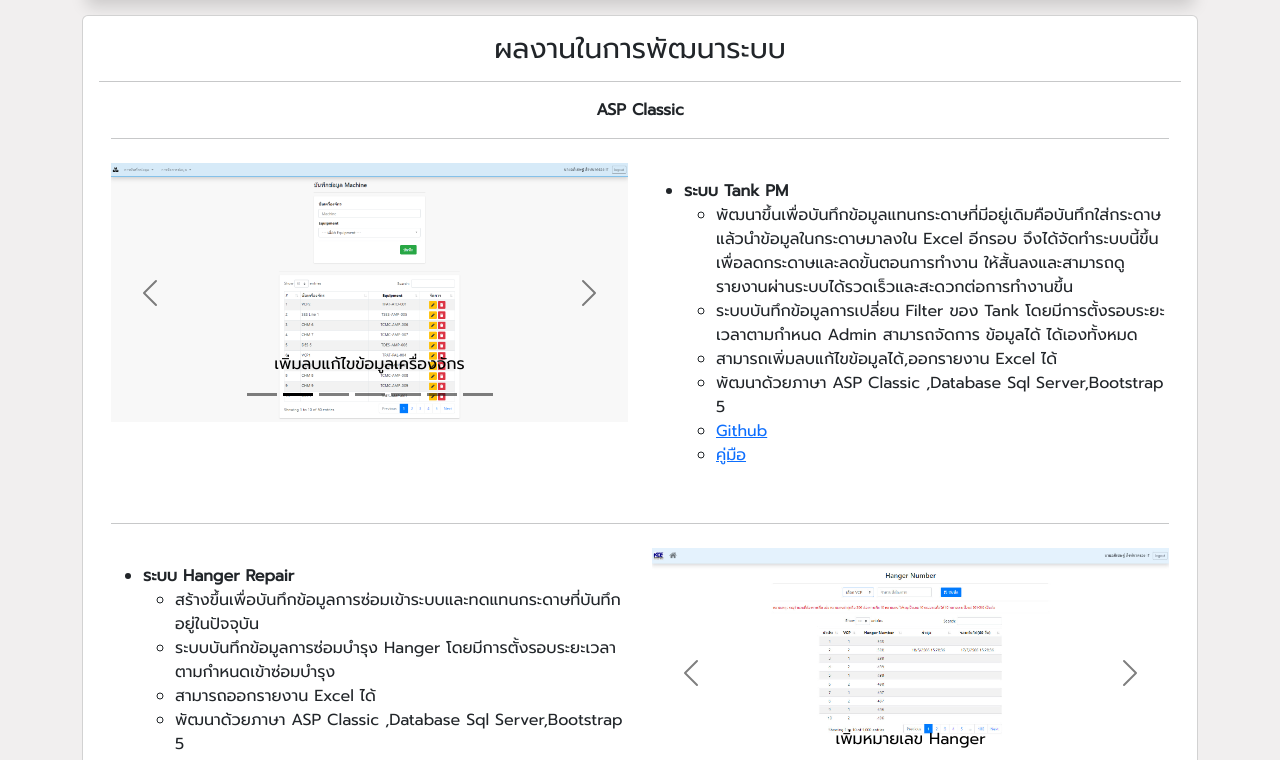
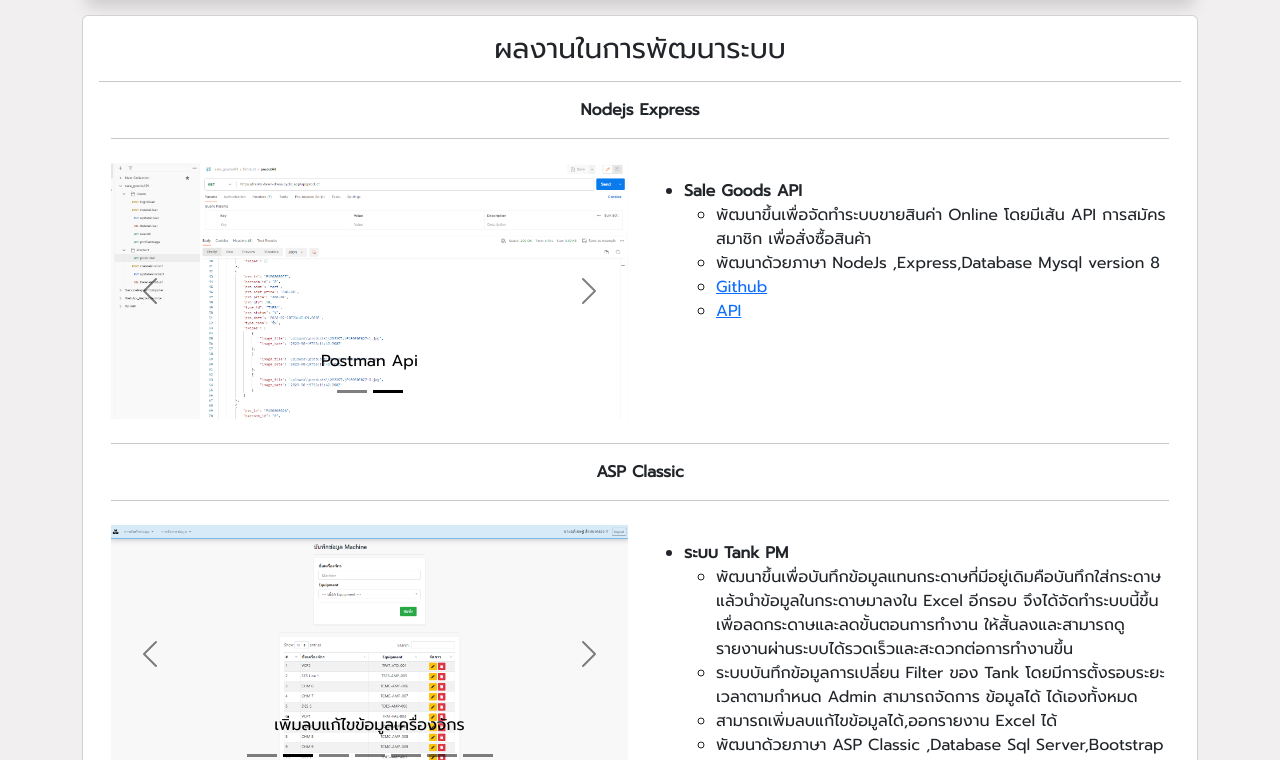
Before and after one commit to apichet06/resumeApichet, a Next.js app: page / in a window 1280 px wide. Shown: the part 1480-2240 px from the top of the page. Built offline with nearby package versions, Linux system fonts and the light colour scheme.

Commit message:
UpdateData NodejsExpress

```diff
--- /dev/null
+++ b/app/components/NodejsExp/Data/Sale_goods.tsx
@@ -0,0 +1,14 @@
+export const SaleData = [
+    {
+        id: 1,
+        src: "../images/nodejsExpress/sale_goods/1.jpg",
+        alt: "First slide",
+        textH: "ฐานข้อมูล Mysql"
+    },
+    {
+        id: 2,
+        src: "../images/nodejsExpress/sale_goods/2.jpg",
+        alt: "First slide",
+        textH: "Postman Api"
+    },
+];
--- /dev/null
+++ b/app/components/NodejsExp/NodeExpress.tsx
@@ -0,0 +1,54 @@
+import React from 'react'
+import { CarouselCaption, CarouselItem, Image } from 'react-bootstrap'
+import { Carousel } from 'react-bootstrap'
+import { Col, Row, Container } from 'react-bootstrap'
+import { SaleData } from './Data/Sale_goods'
+
+
+export default function NodeExpress() {
+    return (
+        <Container>
+            <Row >
+                <Col md={12}>
+                    <strong>Nodejs Express</strong>
+                    <hr />
+                </Col>
+
+                <Col md={6} className='py-2'>
+                    <Carousel data-bs-theme="dark">
+                        {SaleData.map((item, index) => (
+                            <CarouselItem key={index}>
+                                <Image
+                                    className="d-block w-100"
+                                    src={item.src}
+                                    alt={item.alt}
+                                />
+                                <CarouselCaption>
+                                    <h6>{item.textH}</h6>
+                                </CarouselCaption>
+                            </CarouselItem>
+                        ))}
+                    </Carousel>
+                </Col>
+                <Col md={6}>
+                    <ul className='text-start py-4'>
+                        <li>
+                            <strong> Sale Goods API </strong>
+                            <ul>
+                                <li>
+                                    พัฒนาขึ้นเพื่อจัดทำระบบขายสินค่า Online โดยมีเส้น API การสมัครสมาชิก เพื่อสั่งซื้อสินค้า
+                                </li>
+                                <li> พัฒนาด้วยภาษา NodeJs ,Express,Database Mysql version 8</li>
+                                <li><a href="https://github.com/apichet06/sale_goodsAPI" target='_black'>Github</a></li>
+                                <li><a href="https://frantic-fawn-dress.cyclic.app/api/product" target='_black'>API</a></li>
+                            </ul>
+                        </li>
+                    </ul>
+                </Col>
+                <Col md={12}>
+                    <hr />
+                </Col>
+            </Row>
+        </Container>
+    )
+}
--- a/app/components/Php.tsx
+++ b/app/components/Php.tsx
@@ -129,7 +129,9 @@ export default function Php() {
                             <li>
                                 <h3>ระบบ Stock</h3>
                                 <ul>
-                                    <li>ระบบบันทึกการทำงานในแต่ละวันเพื่อสรุปงานที่ทำประจำเดือน/ปีให้กับผู้บริหารทราบ</li>
+                                    <li>พัฒนาขึ่้นเพื่อเก็บข้อมูลสินค้าและส่งออกเครื่องเล่นไปยังสาขาต่างๆและสามารถติดตามเครื่องเล่นนั้นๆได้และสามารถเช็คอายุการใช้งานเครื่องเล่นนั้นๆได้
+                                        เพื่อมาประเมินในการซ่อมบำรุงครั้งต่อไป</li>
+                                    <li>สามารถบันทึกข้อมูลสินค้า และส่งออกไปยังสาขาต่างๆได้ สามารถ สรุปรายงานและ Export Excel ได้</li>
                                     <li>พัฒนาด้วย Php version 5, Mysql, Bootstrap 4,javascript, Line notifications</li>
                                 </ul>
                             </li>
--- a/app/components/Profile.tsx
+++ b/app/components/Profile.tsx
@@ -3,6 +3,7 @@ import { Accordion, AccordionHeader, AccordionItem, Card, CardBody, Col, Contain
 import AccordionBody from 'react-bootstrap/esm/AccordionBody'
 import Php from './Php'
 import Aspclassic from './aspclassic/Aspclassic'
+import NodeExpress from './NodejsExp/NodeExpress'
 
 function Profile() {
     return (
@@ -238,6 +239,7 @@ function Profile() {
                             <CardBody>
                                 <h3>ผลงานในการพัฒนาระบบ</h3>
                                 <hr />
+                                <NodeExpress />
                                 <Aspclassic />
                                 <Php />
                             </CardBody>
```
Also changed, not shown: app/components/NodeExpress.tsx (deleted, +0 -7 lines), public/images/nodejsExpress/sale_goods/1.jpg (added), public/images/nodejsExpress/sale_goods/2.jpg (added).
